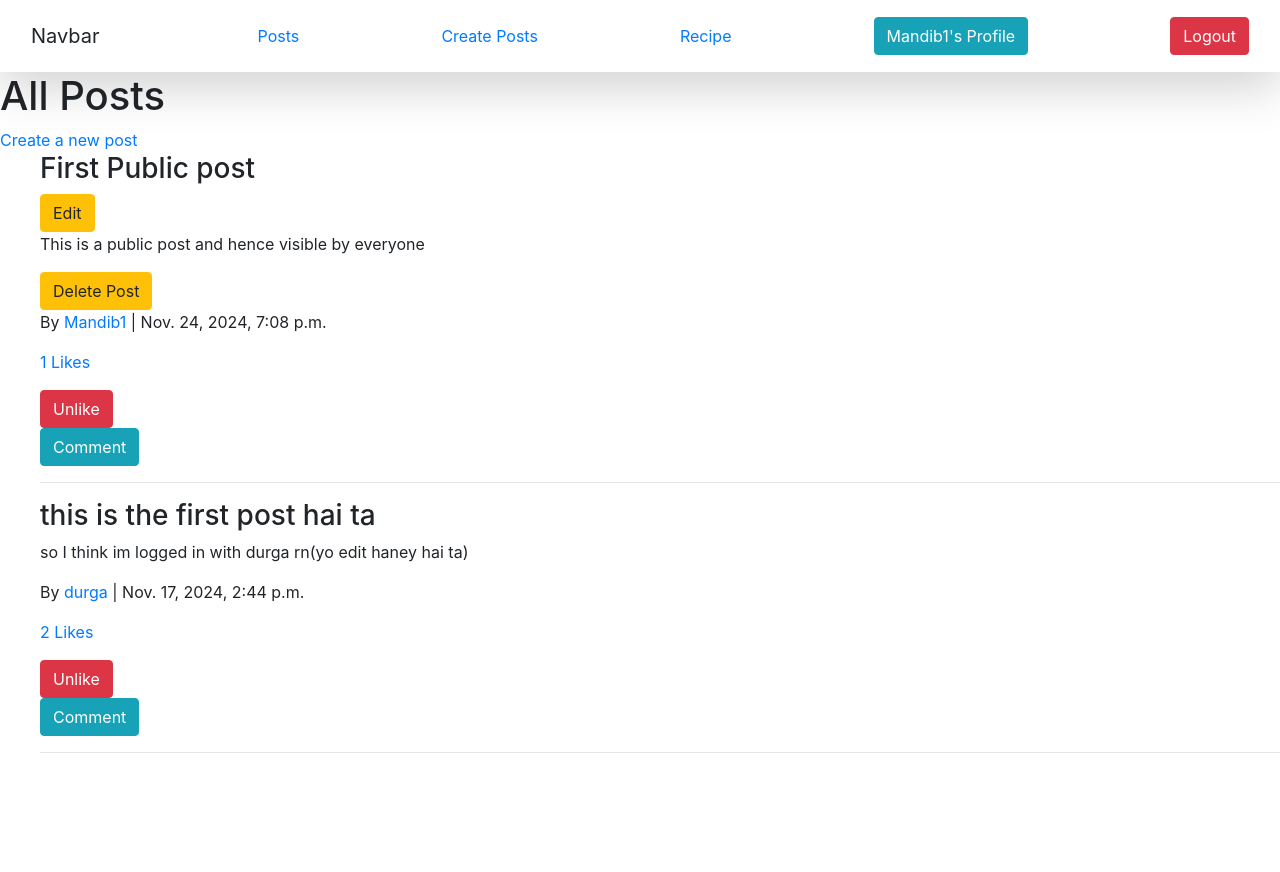
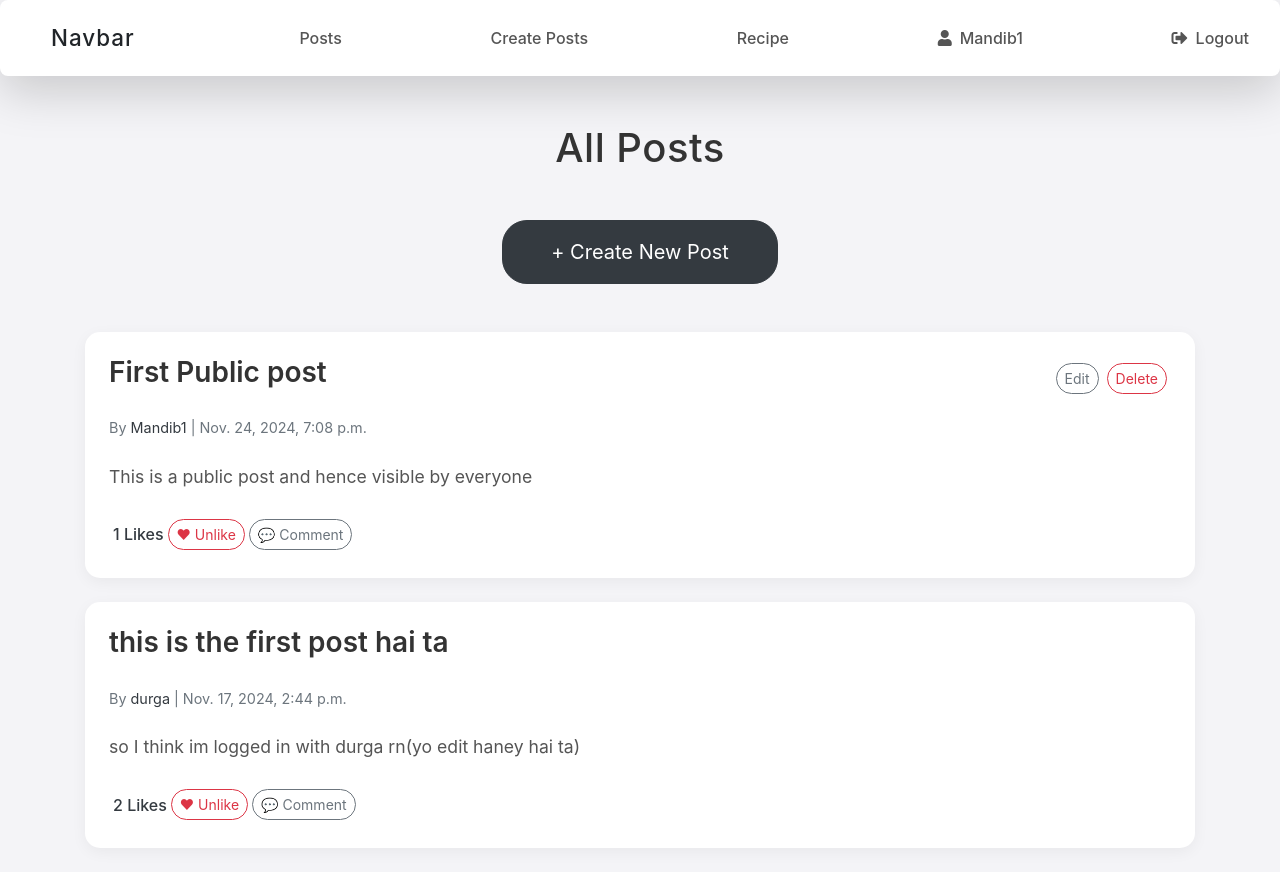
Before and after one commit to mandibchaulagain/Django_Apps, a Django app: page /postlist/ in a window 1280 px wide. Before the commit the page ends 753 px from the top, so only its background shows below. Run offline with Django 5.2, Linux system fonts and the light colour scheme; a user stored in the database is signed in; data comes from the database, SQL or seed files in the repository; both versions use the stored data as it was after the commit; some libraries are stand-ins or nearby versions.

Commit message:
adjusted design for postlist

```diff
--- a/core/home/templates/base.html
+++ b/core/home/templates/base.html
@@ -12,8 +12,72 @@
       href="https://maxcdn.bootstrapcdn.com/bootstrap/4.5.2/css/bootstrap.min.css"
       rel="stylesheet"
     />
+    <!-- Font Awesome for Icons -->
+    <link
+      rel="stylesheet"
+      href="https://cdnjs.cloudflare.com/ajax/libs/font-awesome/5.15.4/css/all.min.css"
+    />
     <meta name="viewport" content="width=device-width, initial-scale=1.0" />
     <title>Template banyo</title>
+    <style>
+      body {
+        font-family: -apple-system, BlinkMacSystemFont, "Segoe UI", "Roboto", "Oxygen", "Ubuntu", "Cantarell", "Fira Sans", "Droid Sans", "Helvetica Neue", sans-serif;
+        background-color: #f4f4f7;
+      }
+      nav.navbar {
+        background-color: #ffffff;
+        box-shadow: 0 2px 10px rgba(0, 0, 0, 0.1);
+        border-radius: 8px;
+      }
+      .navbar-brand {
+        font-weight: 600;
+        font-size: 1.4rem;
+        color: #333;
+        letter-spacing: 1px;
+      }
+      .navbar a {
+        font-weight: 500;
+        color: #555;
+        margin-left: 20px;
+        transition: color 0.3s ease;
+        display: flex;
+        align-items: center;
+      }
+      .navbar a:hover {
+        color: #007bff;
+        text-decoration: none;
+      }
+      .navbar i {
+        margin-right: 8px;
+      }
+      .btn {
+        transition: background-color 0.3s ease, color 0.3s ease;
+      }
+      .btn-info {
+        background-color: #007bff;
+        color: white;
+      }
+      .btn-info:hover {
+        background-color: #0056b3;
+        color: #f1f1f1;
+      }
+      .btn-success {
+        background-color: #28a745;
+        color: white;
+      }
+      .btn-success:hover {
+        background-color: #218838;
+        color: #f1f1f1;
+      }
+      .btn-danger {
+        background-color: #dc3545;
+        color: white;
+      }
+      .btn-danger:hover {
+        background-color: #c82333;
+        color: #f1f1f1;
+      }
+    </style>
   </head>
   <body>
     <nav class="navbar p-3 shadow-lg">
@@ -25,12 +89,12 @@
         {% if request.user.is_authenticated %}
         <a
           href="{% url 'user_profile' request.user.username %}"
-          class="btn btn-info"
-          >{{ request.user.username }}'s Profile</a
+          class=""
+          ><i class="fas fa-user"></i>{{ request.user.username }}</a
         >
-        <a href="/logout/" class="btn btn-danger">Logout</a>
+        <a href="/logout/" class=""><i class="fas fa-sign-out-alt"></i>Logout</a>
         {% else %}
-        <a href="/login/" class="btn btn-success">Login</a>
+        <a href="/login/" class=""><i class="fas fa-sign-in-alt"></i>Login</a>
         {% endif %}
       </div>
     </nav>
@@ -38,6 +102,6 @@
     <script src="https://code.jquery.com/jquery-3.5.1.slim.min.js"></script>
     <script src="https://cdn.jsdelivr.net/npm/@popperjs/core@2.5.2/dist/umd/popper.min.js"></script>
     <script src="https://maxcdn.bootstrapcdn.com/bootstrap/4.5.2/js/bootstrap.min.js"></script>
-    {%block start%} {%endblock%}
+    {% block start %} {% endblock %}
   </body>
 </html>
--- a/core/vege/templates/post_list.html
+++ b/core/vege/templates/post_list.html
@@ -1,116 +1,160 @@
 {% extends "base.html" %}
 {% block start %}
-<h1>All Posts</h1>
+<div class="container mt-5">
+    <h1 id="animated-title" class="text-center mb-5" style="font-weight: 500; letter-spacing: 0.5px; color: #333;"></h1>
 
-<!-- Link to create a new post -->
-<a href="{% url 'create_post' %}">Create a new post</a>
+<script>
+    const languages = ['Todos los posts', 'Tous les posts', 'Tutti i post', '所有帖子', 'All Posts'];
+    let currentLangIndex = 0;
+    const titleElement = document.getElementById('animated-title');
 
-<ul>
+    function animateTitle() {
+        titleElement.textContent = languages[currentLangIndex];
+        titleElement.classList.add('fade-in');
+
+        currentLangIndex++;
+        if (currentLangIndex >= languages.length) {
+            clearInterval(intervalId);  // Stop after reaching "All Posts"
+        }
+
+        setTimeout(() => {
+            titleElement.classList.remove('fade-in');
+        }, 1);  // Ultra-fast duration for the fade
+    }
+
+    const intervalId = setInterval(animateTitle, 300);  // Transition every 0.3 seconds
+    animateTitle();  // Initial trigger
+</script>
+
+<style>
+    @keyframes fade-in {
+        0% { opacity: 0; transform: scale(0.95); }
+        100% { opacity: 1; transform: scale(1); }
+    }
+
+    .fade-in {
+        animation: fade-in 0.15s ease-out forwards;  /* Ultra-fast fade-in effect */
+    }
+</style>
+
+
+    <!-- Create Post Button -->
+    <div class="text-center mb-5">
+        <a href="{% url 'create_post' %}" class="btn btn-dark btn-lg px-5 py-3" style="border-radius: 25px;">+ Create New Post</a>
+    </div>
+
     {% for post_data in posts_with_likes %}
-    <div class="post-item">
-        <h3>{{ post_data.post.title }}</h3> {% if post_data.post.author == request.user %}
-        <a href="{% url 'edit_post' post_data.post.id %}" class="btn btn-warning">Edit</a>
+    <div class="card mb-4" style="border: none; border-radius: 15px; box-shadow: 0 4px 15px rgba(0, 0, 0, 0.05);">
+        <div class="card-body p-4">
+            <!-- Post Header -->
+            <div class="d-flex justify-content-between align-items-center mb-3">
+                <h3 class="card-title" style="font-weight: 600; color: #333;">{{ post_data.post.title }}</h3>
+                {% if post_data.post.author == request.user %}
+                <div class="d-flex gap-2">
+                    <a href="{% url 'edit_post' post_data.post.id %}" class="btn btn-outline-secondary btn-sm m-1" style="border-radius: 20px;">Edit</a>
+                    <a href="{% url 'delete_post' post_data.post.id %}" class="btn btn-outline-danger btn-sm m-1" style="border-radius: 18.6px;">Delete</a>
+                </div>
                 {% endif %}
-        <p>{{ post_data.post.content }}</p>
-        {% if post_data.post.author == request.user %}
-            <a href="{% url 'delete_post' post_data.post.id %}" class="btn btn-warning">Delete Post</a>
-        {% endif %}
-        <p>By <a href="{% url 'user_profile' post_data.post.author.username %}">{{ post_data.post.author.username }}</a> | {{ post_data.post.created_at }}</p>
+            </div>
+            <p class="text-muted mb-4" style="font-size: 0.9rem;">By <a href="{% url 'user_profile' post_data.post.author.username %}" class="text-decoration-none text-dark">{{ post_data.post.author.username }}</a> | {{ post_data.post.created_at }}</p>
 
-        <!-- Display like count with a clickable link -->
-        <p><a href="#" data-toggle="modal" data-target="#likeModal{{ post_data.post.id }}">{{ post_data.post.like_count }} Likes</a></p>
+            <!-- Post Content -->
+            <p style="line-height: 1.6; font-size: 1.1rem; color: #555;">{{ post_data.post.content }}</p>
 
-        <!-- Like button -->
-        <form method="POST" action="{% url 'post_list' %}">
+            <!-- Actions Section (Like, Comment) -->
+            <div class="d-flex justify-content-start align-items-center mt-4 gap-3">
+                 <!-- Like Count (Centered like Facebook) -->
+                 <a href="#" data-toggle="modal" data-target="#likeModal{{ post_data.post.id }}" class="text-dark m-1 text-decoration-none" style="font-size: 1rem; font-weight: 500;">
+                    {{ post_data.post.like_count }} Likes
+                </a>
+                <!-- Like/Unlike Button -->
+                <form method="POST" action="{% url 'post_list' %}" class="d-inline">
                     {% csrf_token %}
                     <input type="hidden" name="post_id" value="{{ post_data.post.id }}">
                     {% if post_data.post.id in liked_posts %}
-            <button type="submit" name="like" class="btn btn-danger">Unlike</button>
+                    <button type="submit" name="like" class="btn btn-outline-danger btn-sm" style="border-radius: 20px;">♥ Unlike</button>
                     {% else %}
-            <button type="submit" name="like" class="btn btn-primary">Like</button>
+                    <button type="submit" name="like" class="btn btn-outline-primary btn-sm" style="border-radius: 20px;">♥ Like</button>
                     {% endif %}
                 </form>
 
-        <!-- Comment button (opens modal) -->
-        <button class="btn btn-info" data-toggle="modal" data-target="#commentModal{{ post_data.post.id }}">Comment</button>
+
+
+                <!-- Comment Button -->
+                <button class="btn btn-outline-secondary btn-sm m-1" data-toggle="modal" data-target="#commentModal{{ post_data.post.id }}" style="border-radius: 20px;">💬 Comment</button>
+            </div>
+        </div>
+    </div>
 
     <!-- Modal for showing users who liked -->
-        <div class="modal fade" id="likeModal{{ post_data.post.id }}" tabindex="-1" role="dialog" aria-labelledby="likeModalLabel{{ post_data.post.id }}" aria-hidden="true">
-            <div class="modal-dialog" role="document">
-                <div class="modal-content">
-                    <div class="modal-header">
-                        <h5 class="modal-title" id="likeModalLabel{{ post_data.post.id }}">Users who liked "{{ post_data.post.title }}"</h5>
-                        <button type="button" class="close" data-dismiss="modal" aria-label="Close">
-                            <span aria-hidden="true">&times;</span>
-                        </button>
+    <div class="modal fade" id="likeModal{{ post_data.post.id }}" tabindex="-1" aria-labelledby="likeModalLabel{{ post_data.post.id }}" aria-hidden="true">
+        <div class="modal-dialog modal-dialog-centered">
+            <div class="modal-content" style="border-radius: 15px;">
+                <div class="modal-header border-0">
+                    <h5 class="modal-title" id="likeModalLabel{{ post_data.post.id }}" style="font-weight: 600;">Liked by</h5>
+                    <button type="button" class="btn-close" data-dismiss="modal" aria-label="Close"></button>
                 </div>
                 <div class="modal-body">
-                        <!-- List of users who liked the post -->
-                        <ul>
+                    <ul class="list-group">
                         {% for username in post_data.liked_users %}
-                            <li><a href="{% url 'user_profile' username %}">{{ username }}</a></li>
+                        <li class="list-group-item border-0 text-center">
+                            <a href="{% url 'user_profile' username %}" class="text-dark text-decoration-none" style="font-weight: 500;">{{ username }}</a>
+                        </li>
                         {% empty %}
-                            <li>No one has liked this post yet.</li>
+                        <li class="text-muted text-center">No likes yet</li>
                         {% endfor %}
                     </ul>
                 </div>
-                    <div class="modal-footer">
-                        <button type="button" class="btn btn-secondary" data-dismiss="modal">Close</button>
+                <div class="modal-footer border-0">
+                    <button type="button" class="btn btn-dark" data-dismiss="modal" style="border-radius: 25px;">Close</button>
                 </div>
             </div>
         </div>
     </div>
 
     <!-- Modal for commenting -->
-        <div class="modal fade" id="commentModal{{ post_data.post.id }}" tabindex="-1" role="dialog" aria-labelledby="exampleModalLabel" aria-hidden="true">
-            <div class="modal-dialog" role="document">
-                <div class="modal-content">
-                    <div class="modal-header">
-                        <h5 class="modal-title" id="exampleModalLabel">Leave a comment for "{{ post_data.post.title }}"</h5>
-                        <button type="button" class="close" data-dismiss="modal" aria-label="Close">
-                            <span aria-hidden="true">&times;</span>
-                        </button>
+    <div class="modal fade" id="commentModal{{ post_data.post.id }}" tabindex="-1" aria-labelledby="commentModalLabel{{ post_data.post.id }}" aria-hidden="true">
+        <div class="modal-dialog modal-dialog-centered">
+            <div class="modal-content" style="border-radius: 15px;">
+                <div class="modal-header border-0">
+                    <h5 class="modal-title" id="commentModalLabel{{ post_data.post.id }}" style="font-weight: 600;">Comment on "{{ post_data.post.title }}"</h5>
+                    <button type="button" class="btn-close" data-dismiss="modal" aria-label="Close"></button>
                 </div>
                 <div class="modal-body">
-                        <!-- Comment form -->
+                    <!-- Comment Form -->
                     <form method="POST" action="{% url 'post_list' %}">
                         {% csrf_token %}
                         <input type="hidden" name="post_id" value="{{ post_data.post.id }}">
-                            <textarea name="comment_content" rows="4" class="form-control" placeholder="Enter your comment"></textarea>
-                            <button type="submit" name="comment" class="btn btn-primary mt-2">Submit Comment</button>
+                        <textarea name="comment_content" class="form-control" rows="4" placeholder="Write your comment..." style="border-radius: 15px;"></textarea>
+                        <button type="submit" name="comment" class="btn btn-dark mt-3 px-4 py-2" style="border-radius: 25px;">Post Comment</button>
                     </form>
 
-                        <!-- Display existing comments for this post inside the modal -->
+                    <!-- Display Existing Comments -->
                     <div class="comments-section mt-3">
-                            <h5>Previous Comments:</h5>
-                            <div class="comments-scrollable">
+                        <h5 class="text-muted" style="font-size: 1rem; font-weight: 500;">Previous Comments:</h5>
+                        <div class="comments-scrollable" style="max-height: 300px; overflow-y: auto;">
                             {% for comment in post_data.post.comments.all %}
-                                <div class="comment-item">
-                                    <p><strong><a href="{% url 'user_profile' comment.author.username %}">{{ comment.author.username }}</a></strong> said:</p>
-                                    <p>{{ comment.content }}</p>
+                            <div class="comment-item mb-3">
+                                <p><strong><a href="{% url 'user_profile' comment.author.username %}" class="text-dark text-decoration-none">{{ comment.author.username }}</a></strong> said:</p>
+                                <p style="color: #555;">{{ comment.content }}</p>
                                 {% if comment.author == request.user %}
-                                    <a href="{% url 'delete_comment' comment.id %}" class="btn btn-warning">
-
-                                        Delete Comment
-                                    </a>
+                                <a href="{% url 'delete_comment' comment.id %}" class="btn btn-outline-danger btn-sm" style="border-radius: 20px;">Delete Comment</a>
                                 {% endif %}
-                                    <p><small>Posted on {{ comment.created_at }}</small></p>
+                                <p class="text-muted" style="font-size: 0.8rem;">Posted on {{ comment.created_at }}</p>
                             </div>
                             {% empty %}
-                                <p>No comments yet. Be the first to comment!</p>
+                            <p class="text-center text-muted">No comments yet. Be the first to comment!</p>
                             {% endfor %}
                         </div>
                     </div>
                 </div>
-                    <div class="modal-footer">
-                        <button type="button" class="btn btn-secondary" data-dismiss="modal">Close</button>
+                <div class="modal-footer border-0">
+                    <button type="button" class="btn btn-outline-secondary" data-dismiss="modal" style="border-radius: 25px;">Close</button>
                 </div>
             </div>
         </div>
     </div>
 
-        <hr>
+    {% endfor %}
 </div>
-    {% endfor %}
-</ul>
 {% endblock %}
```
Also changed, not shown: core/db.sqlite3. Lines whose indentation alone changed are shown as unchanged.
